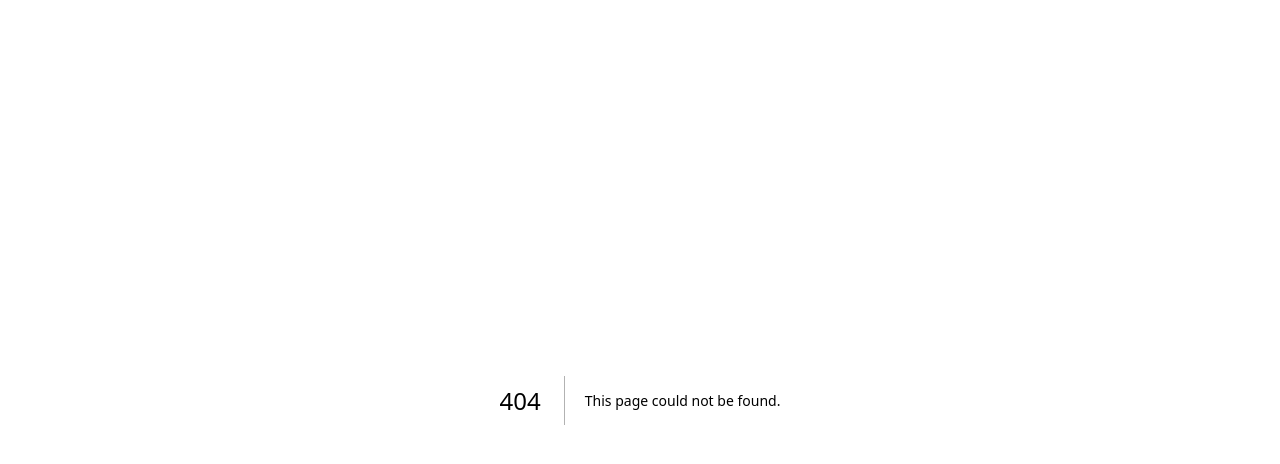
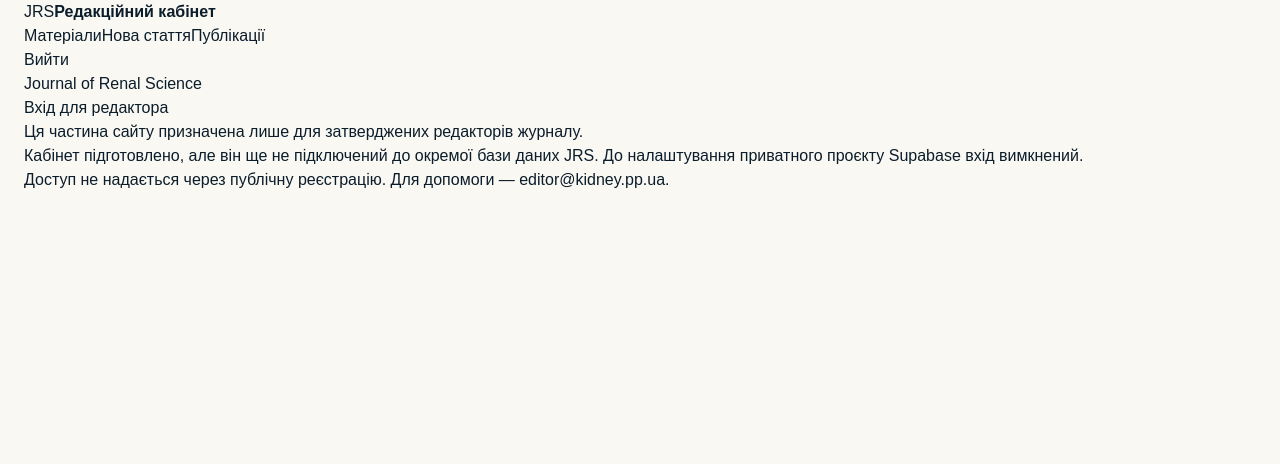
Before and after one commit to LidiiaDD/journal-kidney-pp-ua, a Next.js app: page /admin/login in a window 1280 px wide. Before the commit this address had no page. Shown: the top 464 px of the page. Built offline with nearby package versions, Linux system fonts and the light colour scheme.

Commit message:
Add protected editorial dashboard and manuscript editor

```diff
--- /dev/null
+++ b/app/admin/login/page.tsx
@@ -0,0 +1,47 @@
+import { signInAction } from "../actions";
+import { isJrsConfigured } from "@/app/lib/jrs-supabase";
+
+type Props = { searchParams: Promise<{ error?: string }> };
+
+export default async function LoginPage({ searchParams }: Props) {
+  const { error } = await searchParams;
+  const enabled = isJrsConfigured();
+  return (
+    <main className="jrs-admin-main">
+      <div className="wrap">
+        <div className="jrs-login">
+          <p className="jrs-admin-kicker">Journal of Renal Science</p>
+          <h1>Вхід для редактора</h1>
+          <p>Ця частина сайту призначена лише для затверджених редакторів журналу.</p>
+          {!enabled ? (
+            <div className="jrs-admin-notice error" role="status">
+              Кабінет підготовлено, але він ще не підключений до окремої бази даних JRS.
+              До налаштування приватного проєкту Supabase вхід вимкнений.
+            </div>
+          ) : (
+            <>
+              {error && (
+                <div className="jrs-admin-notice error" role="alert">
+                  {error === "auth" ? "Сеанс завершився або немає редакційного доступу."
+                    : "Вхід не виконано. Перевірте адресу, пароль і дозвіл редактора."}
+                </div>
+              )}
+              <form action={signInAction} className="jrs-admin-form">
+                <label>
+                  Електронна адреса
+                  <input name="email" type="email" autoComplete="username" maxLength={250} required />
+                </label>
+                <label>
+                  Пароль
+                  <input name="password" type="password" autoComplete="current-password" required />
+                </label>
+                <button type="submit" className="jrs-admin-primary">Увійти</button>
+              </form>
+            </>
+          )}
+          <p className="jrs-login-help">Доступ не надається через публічну реєстрацію. Для допомоги — <a href="mailto:editor@kidney.pp.ua">editor@kidney.pp.ua</a>.</p>
+        </div>
+      </div>
+    </main>
+  );
+}
```
